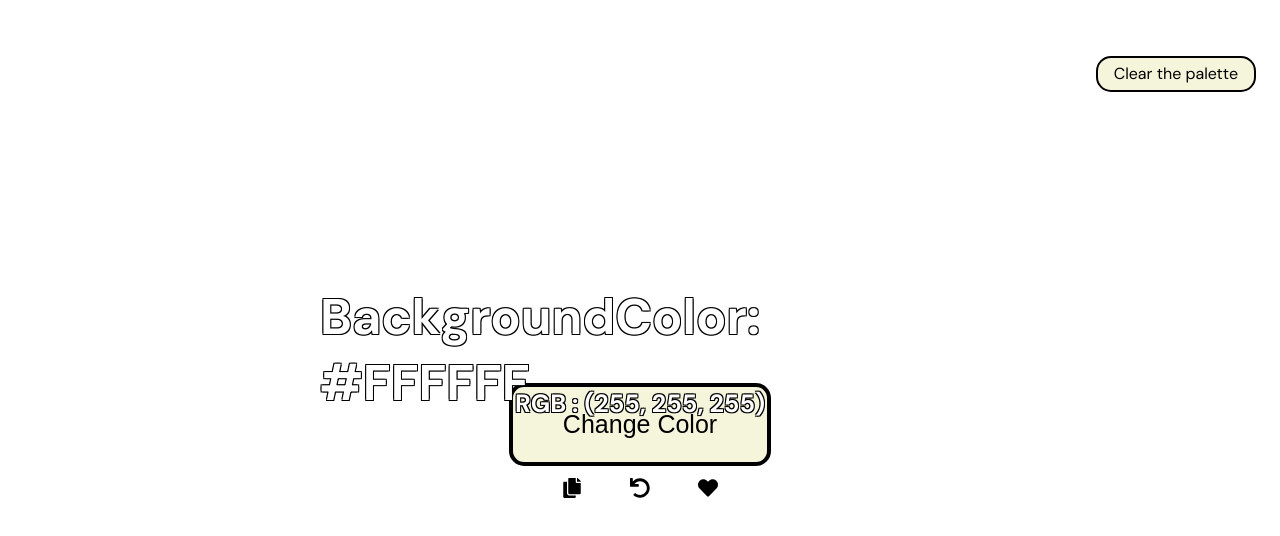
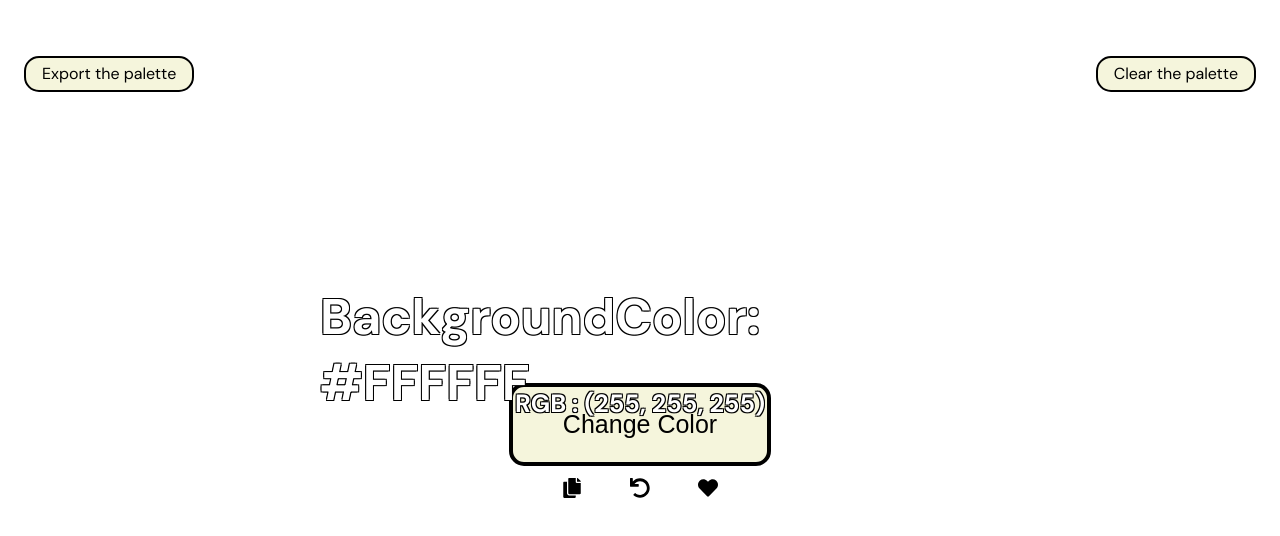
Before and after one commit to melpsh/colorExtender, a React (Vite) app: page / in a window 1280 px wide. Shown: the top 536 px of the page. Built offline with nearby package versions, Linux system fonts and the light colour scheme; a web font is replaced by a local one.

Commit message:
color Pallette export

```diff
--- a/package.json
+++ b/package.json
@@ -14,6 +14,7 @@
     "format": "prettier --write \"src/**/*\""
   },
   "dependencies": {
+    "html2canvas": "^1.4.1",
     "react": "^18.2.0",
     "react-dom": "^18.2.0",
     "react-icons": "^5.0.1",
--- a/src/components/ColorPalette.jsx
+++ b/src/components/ColorPalette.jsx
@@ -1,6 +1,7 @@
 import React, { useState } from "react";
+import { MdClose } from "react-icons/md";
+import html2canvas from "html2canvas";
 import "./colorPalette.css";
-import { MdClose } from "react-icons/md";
 
 const ColorPalette = ({ colors, onRemoveColor, onClearPalette }) => {
   const [hoveredColor, setHoveredColor] = useState(null);
@@ -10,25 +11,41 @@ const ColorPalette = ({ colors, onRemoveColor, onClearPalette }) => {
     onRemoveColor(color);
   };
 
+  const handleExportPalette = () => {
+    const paletteContainer = document.getElementById('palette-container');
+    html2canvas(paletteContainer, { backgroundColor: "#FFFFFF" }).then(canvas => {
+      const dataUri = canvas.toDataURL('image/jpeg');
+      const exportFileDefaultName = 'color_palette.jpg';
+      const linkElement = document.createElement('a');
+      linkElement.setAttribute('href', dataUri);
+      linkElement.setAttribute('download', exportFileDefaultName);
+      linkElement.click();
+    });
+  };
+
   return (
-    <div className="color-palette">
+    <div className="color-palette-container">
+      <div id="palette-container" className="color-palette">
         {colors.map((color, index) => (
           <div
             key={index}
             className="color-square"
             style={{ backgroundColor: color }}
+            onMouseEnter={() => setHoveredColor(color)}
+            onMouseLeave={() => setHoveredColor(null)}
           >
-          <div
-            className="remove-icon"
-            onClick={() => handleRemoveColorClick(color)}
-          >
+            <div className="remove-icon" onClick={() => handleRemoveColorClick(color)}>
               <MdClose />
             </div>
             {hoveredColor === color && <div className="hover-alert">Hovered</div>}
           </div>
         ))}
+      </div>
       <button className="clear-palette-btn" onClick={onClearPalette}>
         Clear the palette
+      </button>
+      <button className="export-palette-btn" onClick={handleExportPalette}>
+        Export the palette
       </button>
     </div>
   );
--- a/src/components/colorPalette.css
+++ b/src/components/colorPalette.css
@@ -1,7 +1,8 @@
-.clear-palette-btn {
-  position: absolute;
-  top: 3rem;
-  right: 1rem;
+/* .color-palette-container {
+  position: relative;
+} */
+
+.clear-palette-btn, .export-palette-btn {
   background-color: beige;
   border: 2px solid;
   padding: 0.5rem 1rem;
@@ -9,4 +10,57 @@
   font-size: 16px;
   cursor: pointer;
   font-family: "DM Sans", sans-serif;
+  margin: 0.5rem;
 }
+
+.clear-palette-btn {
+  position: absolute;
+  top: 3rem;
+  right: 1rem;
+}
+
+.export-palette-btn {
+  position: absolute;
+  top: 3rem;
+  left: 1rem;
+}
+
+/* .color-palette {
+  display: flex;
+  flex-wrap: wrap;
+  justify-content: center;
+  align-items: center;
+  margin-top: 2rem;
+}
+
+.color-square {
+  width: 100px;
+  height: 100px;
+  margin: 10px;
+  position: relative;
+  border-radius: 8px;
+  box-shadow: 0px 4px 8px rgba(0, 0, 0, 0.4);
+  transition: transform 0.3s ease, box-shadow 0.3s ease;
+} */
+
+/* .remove-icon {
+  position: absolute;
+  top: 5px;
+  right: 5px;
+  cursor: pointer;
+  color: red;
+}
+
+.hover-alert {
+  position: absolute;
+  top: 0;
+  left: 0;
+  width: 100%;
+  height: 100%;
+  background-color: rgba(0, 0, 0, 0.5);
+  color: white;
+  display: flex;
+  justify-content: center;
+  align-items: center;
+  font-size: 16px;
+} */
```
Also changed, not shown: 1 other file (tests, documents, lock files or other folders). Lines whose indentation alone changed are shown as unchanged.
